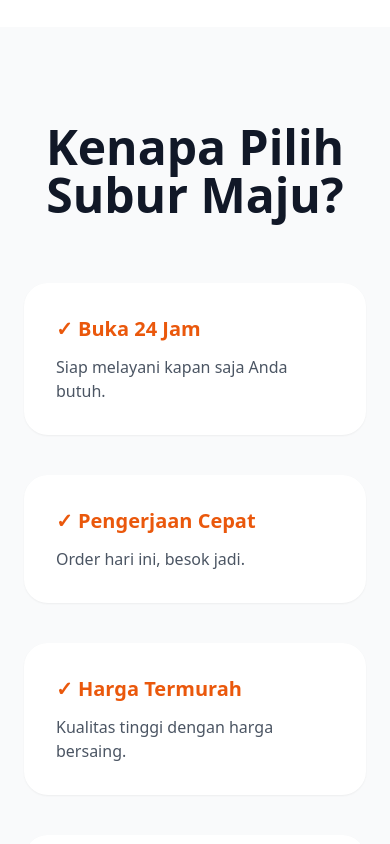
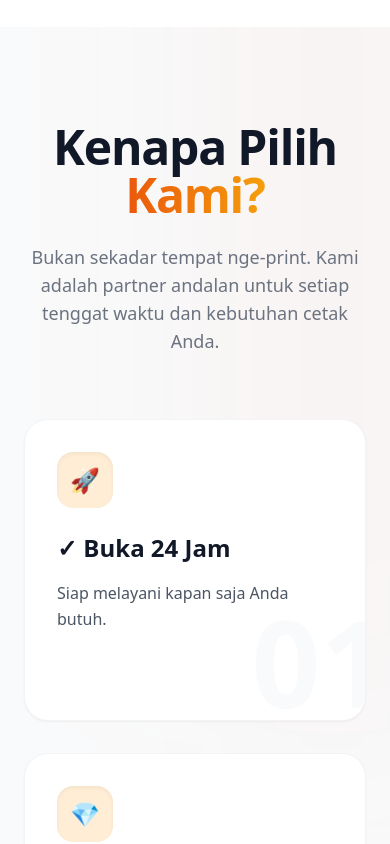
Before and after one commit to Heroness1/daycreed-inframe, a Next.js app: page /testing in a window 390 px wide. Shown: the part 4560-5404 px from the top of the page. Built offline with nearby package versions, Linux system fonts and the light colour scheme.

Commit message:
Enhance 'Why Us' section with background and effects
Added a decorative background blur and enhanced the section layout with gradient text and hover effects.

```diff
--- a/pages/testing.js
+++ b/pages/testing.js
@@ -206,19 +206,69 @@ export default function Home() {
         <Catalog />
 
         {/* ================= WHY US ================= */}
-        <section id="kenapa-kami" aria-labelledby="kenapa-title" className="py-24 px-6 bg-gray-50">
-          <div className="max-w-7xl mx-auto">
-            <h2 id="kenapa-title" className="text-center text-5xl font-bold mb-16 text-gray-900">Kenapa Pilih Subur Maju?</h2>
-            <div className="grid md:grid-cols-3 gap-10">
-              {dataKenapaKami.map((item, index) => (
-                <article key={index} className="bg-white rounded-3xl p-8 shadow-sm hover:shadow transition">
-                  <h3 className="font-bold text-xl mb-3 text-orange-600">{item.judul}</h3>
-                  <p className="text-gray-600">{item.deskripsi}</p>
-                </article>
-              ))}
+        <section id="kenapa-kami" aria-labelledby="kenapa-title" className="relative py-24 px-6 bg-gray-50 overflow-hidden">
+
+  {/* Dekorasi Background Blur (Kesan Mewah/Grandiose) */}
+  <div className="absolute top-0 left-0 w-full h-full overflow-hidden z-0 pointer-events-none">
+    <div className="absolute -top-[20%] -right-[10%] w-[50%] h-[50%] rounded-full bg-orange-600/5 blur-[120px]"></div>
+    <div className="absolute -bottom-[20%] -left-[10%] w-[50%] h-[50%] rounded-full bg-orange-600/5 blur-[120px]"></div>
+  </div>
+
+  <div className="max-w-7xl mx-auto relative z-10">
+    <div className="text-center mb-16">
+      {/* Teks Subur Maju dibuat bergradasi */}
+      <h2 id="kenapa-title" className="text-5xl md:text-6xl font-extrabold mb-6 text-gray-900 tracking-tight">
+        Kenapa Pilih <span className="text-transparent bg-clip-text bg-gradient-to-r from-orange-600 to-amber-500">Kami?</span>
+      </h2>
+      <p className="text-gray-500 max-w-2xl mx-auto text-lg">
+        Bukan sekadar tempat nge-print. Kami adalah partner andalan untuk setiap tenggat waktu dan kebutuhan cetak Anda.
+      </p>
+    </div>
+
+    <div className="grid md:grid-cols-3 gap-8">
+      {dataKenapaKami.map((item, index) => (
+        <article
+          key={index}
+          className="group relative bg-white rounded-3xl p-8 shadow-sm hover:shadow-2xl hover:shadow-orange-900/10 transition-all duration-500 overflow-hidden border border-gray-100 hover:border-orange-200 z-10"
+        >
+          {/* Overlay gradasi oranye tipis yang muncul saat di-hover */}
+          <div className="absolute inset-0 bg-gradient-to-br from-orange-50 to-transparent opacity-0 group-hover:opacity-100 transition-opacity duration-500 z-0"></div>
+
+          {/* Watermark Angka Raksasa */}
+          <div className="absolute -right-6 -bottom-8 text-[120px] font-black text-gray-50 group-hover:text-orange-500/10 transition-colors duration-500 z-0 pointer-events-none">
+            0{index + 1}
+          </div>
+
+          <div className="relative z-10 flex flex-col h-full">
+            {/* Icon Box yang membesar dan berubah warna saat di-hover */}
+            <div className="w-14 h-14 rounded-2xl bg-orange-100 flex items-center justify-center mb-6 group-hover:scale-110 group-hover:bg-orange-600 transition-all duration-500 shadow-inner">
+              <span className="text-2xl group-hover:text-white transition-colors duration-500">
+                {index === 0 ? '🚀' : index === 1 ? '💎' : '🤝'}
+              </span>
+            </div>
+
+            <h3 className="font-bold text-2xl mb-4 text-gray-900 group-hover:text-orange-600 transition-colors duration-300">
+              {item.judul}
+            </h3>
+
+            <p className="text-gray-600 leading-relaxed mb-8 flex-grow">
+              {item.deskripsi}
+            </p>
+
+            {/* Animasi Panah Tersembunyi (Muncul menggeser dari kiri) */}
+            <div className="flex items-center gap-2 text-orange-600 font-semibold opacity-0 -translate-x-4 group-hover:opacity-100 group-hover:translate-x-0 transition-all duration-500 mt-auto">
+              <span>Konsultasi Sekarang</span>
+              <svg xmlns="http://www.w3.org/2000/svg" className="h-5 w-5" viewBox="0 0 20 20" fill="currentColor">
+                <path fillRule="evenodd" d="M12.293 5.293a1 1 0 011.414 0l4 4a1 1 0 010 1.414l-4 4a1 1 0 01-1.414-1.414L14.586 11H3a1 1 0 110-2h11.586l-2.293-2.293a1 1 0 010-1.414z" clipRule="evenodd" />
+              </svg>
             </div>
           </div>
-        </section>
+        </article>
+      ))}
+    </div>
+  </div>
+</section>
+
 
         {/* ================= KLIEN / PARTNER KAMI ================= */}
         <section id="klien" aria-labelledby="klien-title" className="py-20 bg-white border-y border-gray-100 overflow-hidden">
```
